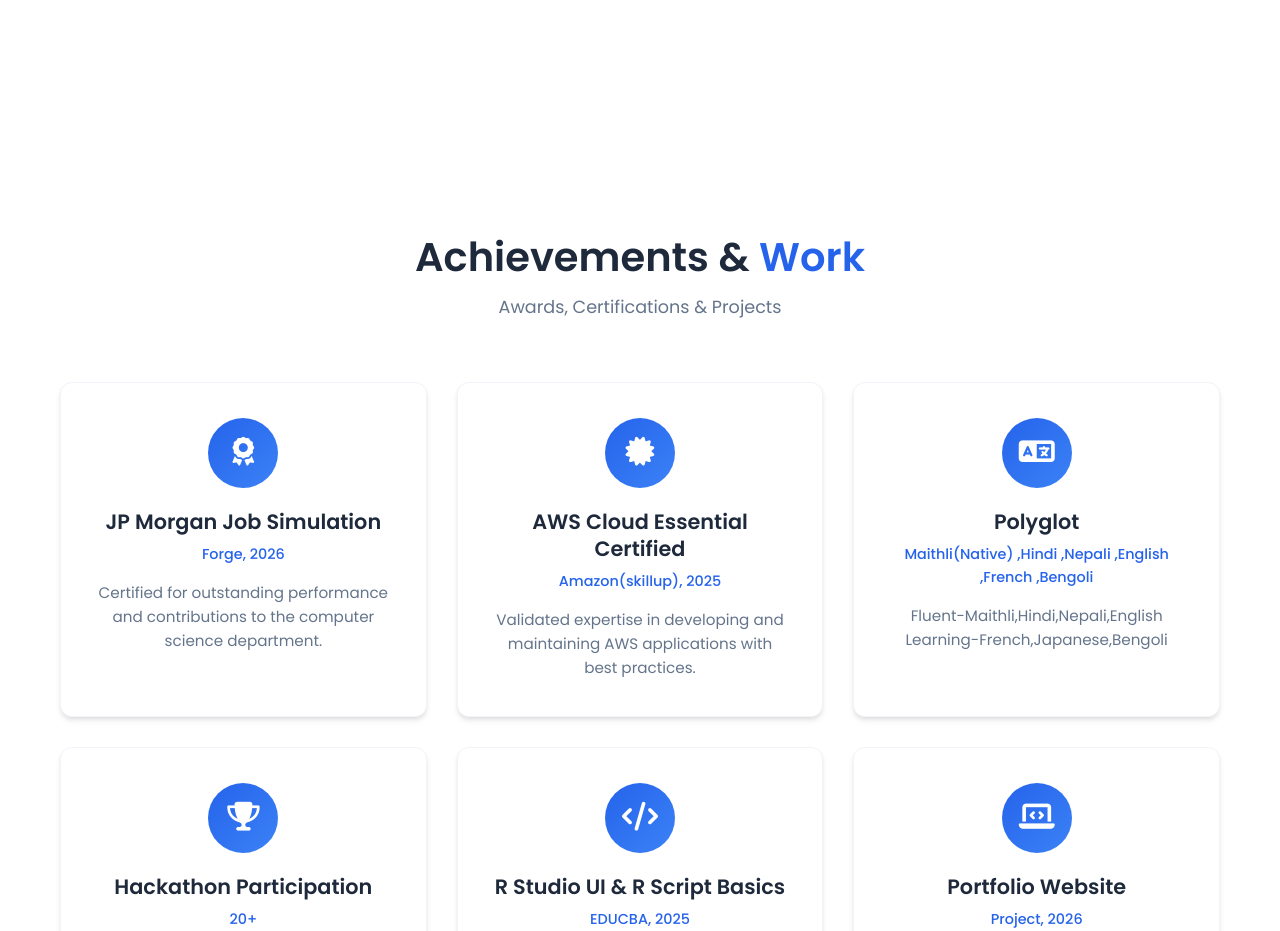
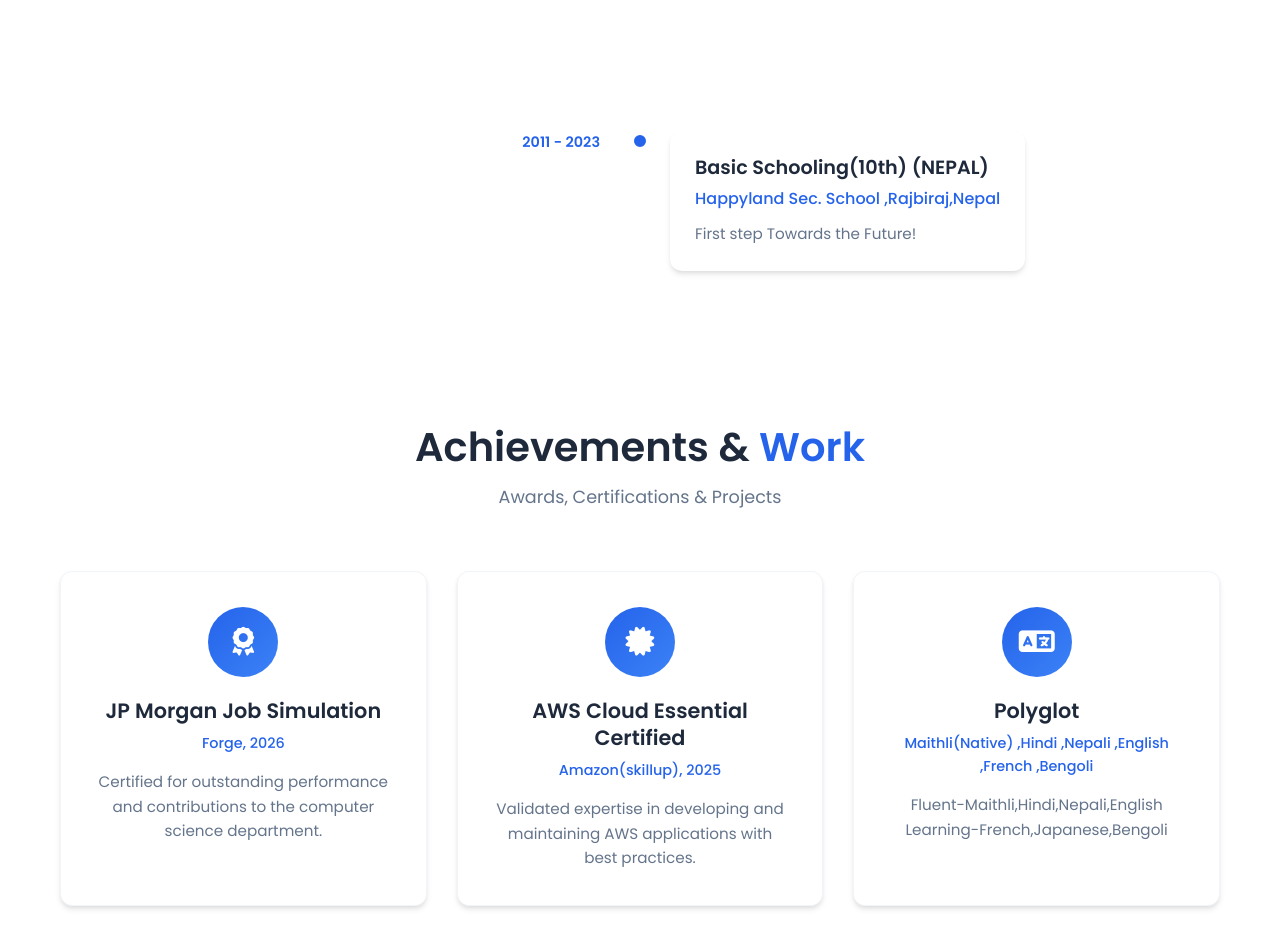
Before and after one commit to himeshkashyap007-tech/E-portfolio, a plain HTML site: page index.html in a window 1280 px wide. Shown: the part 2780-3711 px from the top of the page. Drawn offline with Linux system fonts and the light colour scheme.

Commit message:
added basic schooling

```diff
--- a/index.html
+++ b/index.html
@@ -261,6 +261,19 @@
             </div>
         </div>
     </section>
+
+           <div class="timeline-item">
+                    <div class="timeline-dot"></div>
+                    <div class="timeline-date">2011 - 2023</div>
+                    <div class="timeline-content">
+                        <h3 class="timeline-title">Basic Schooling(10th) (NEPAL) </h3>
+                        <p class="timeline-institution">Happyland Sec. School ,Rajbiraj,Nepal</p>
+                        <p class="timeline-description">
+                             First step Towards the Future!
+                        </p>
+                    </div>
+                </div>
+
 
     <!-- ============================================
          ACHIEVEMENTS SECTION
```
